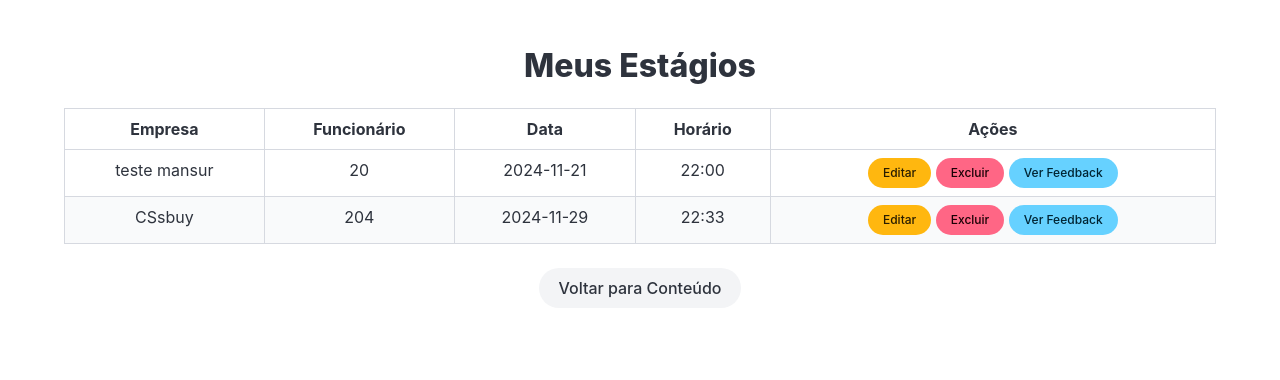
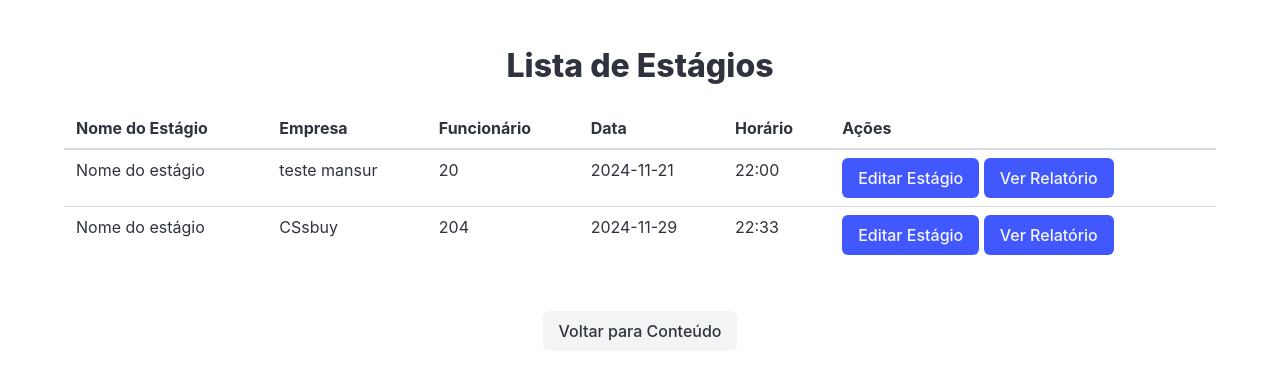
Before and after one commit to Mansur-xtz/trb, a PHP site: page /listar_estagios.php in a window 1280 px wide. Shown: the top 380 px of the page. Run offline with PHP 8.4, Linux system fonts and the light colour scheme; the visitor is signed in with stand-in values (Sample User, id 1); data comes from the database, SQL or seed files in the repository; both versions use the stored data as it was after the commit.

Commit message:
Add files via upload

```diff
--- a/login/conteudo.php
+++ b/login/conteudo.php
@@ -19,7 +19,7 @@
                             <a href="listar_estagios.php" class="button is-primary is-fullwidth mb-3">Listar Seus Estágios</a>
                             <a href="avaliar_estagio.php" class="button is-primary is-fullwidth mb-3">Avaliar Estágio</a>
                             <a href="criar_relatorio.php" class="button is-primary is-fullwidth mb-3">Criar Relatório de Estágio</a>
-
+                            <a href="registro_estagiario.php" class="button is-primary is-fullwidth mb-3">Registrar novo Estagiario</a>
                         </div>
                     </div>
 
--- a/login/listar_estagios.php
+++ b/login/listar_estagios.php
@@ -36,56 +36,60 @@ if ($usuarioId) {
     }
 
     // Exibe uma mensagem caso não tenha estágios
-    if (empty($estagios)) {
-        echo "<div class='notification is-warning'>Nenhum estágio encontrado.</div>";
-        echo "<div class='has-text-centered'>";
-        // Botão de adicionar estágio
-        echo "<a class='button is-primary is-rounded' href='adicionar_estagio.php'>Adicionar Estágio</a><br><br>";
-        // Botão de voltar para conteúdo
-        echo "<a class='button is-light is-rounded' href='conteudo.php'>Voltar para Conteúdo</a>";
-        echo "</div>";
-    } else {
+
         ?>
        <section class="section">
         <div class="container">
-                <h2 class="title has-text-centered is-size-3">Meus Estágios</h2>
-                <div class="table-container">
-                    <table class="table is-bordered is-striped is-hoverable is-fullwidth">
+            <h2 class="title has-text-centered">Lista de Estágios</h2>
+
+            <?php if (!empty($estagios)): ?>
+                <table class="table is-fullwidth">
                     <thead>
                         <tr>
-                                <th class="has-text-centered">Empresa</th>
-                                <th class="has-text-centered">Funcionário</th>
-                                <th class="has-text-centered">Data</th>
-                                <th class="has-text-centered">Horário</th>
-                                <th class="has-text-centered">Ações</th>
+                            <th>Nome do Estágio</th> <!-- Alterado para refletir o nome correto -->
+                            <th>Empresa</th>
+                            <th>Funcionário</th>
+                            <th>Data</th>
+                            <th>Horário</th>
+                            <th>Ações</th>
+
                         </tr>
                     </thead>
                     <tbody>
                         <?php foreach ($estagios as $estagio): ?>
-                                <tr>
-                                    <td class="has-text-centered"><?= htmlspecialchars($estagio['empresa'] ?? 'N/A') ?></td>
-                                    <td class="has-text-centered"><?= htmlspecialchars($estagio['funcionario'] ?? 'N/A') ?></td>
-                                    <td class="has-text-centered"><?= htmlspecialchars($estagio['data'] ?? 'N/A') ?></td>
-                                    <td class="has-text-centered"><?= htmlspecialchars($estagio['horario'] ?? 'N/A') ?></td>
-                                    <td class="has-text-centered">
-                                        <a class="button is-warning is-rounded is-small" href="editar_estagio.php?id=<?= $estagio['id'] ?>">Editar</a>
-                                        <a class="button is-danger is-rounded is-small" href="listar_estagios.php?excluir_id=<?= $estagio['id'] ?>" onclick="return confirm('Tem certeza que deseja excluir este estágio?')">Excluir</a>
-                                        <a class="button is-info is-rounded is-small" href="feedback_estagio.php?id=<?= $estagio['id'] ?>">Ver Feedback</a>
+                            <td><?= htmlspecialchars($estagio['curso'] ?? '') ?> Nome do estágio</td>
+                            <td><?= htmlspecialchars($estagio['empresa'] ?? '') ?></td>
+                            <td><?= htmlspecialchars($estagio['funcionario'] ?? '') ?></td>
+                            <td><?= htmlspecialchars($estagio['data'] ?? '') ?></td>
+                            <td><?= htmlspecialchars($estagio['horario'] ?? '') ?></td>
                             </td>
+
+                            <td>
+                                <a href="editar_estagio.php?id=<?= htmlspecialchars($estagio['id']) ?>" class="button is-link">Editar Estágio</a>
+                                <a href="feedback_estagio.php?id=<?= htmlspecialchars($estagio['id']) ?>" class="button is-link">Ver Relatório</a>
+                            </td>
+
+        </div>
         </tr>
+
     <?php endforeach; ?>
     </tbody>
     </table>
-                </div>
-                <div class="has-text-centered">
-                    <a class="button is-light is-rounded" href="conteudo.php">Voltar para Conteúdo</a>
-                </div>
+<?php else: ?>
+    <p class="notification is-warning">Você não tem estágios para exibir.</p>
+<?php endif; ?>
+
 </div>
     </section>
+    <div class="has-text-centered">
+                                <a class="button is-light" href="conteudo.php">Voltar para Conteúdo</a>
+                            </div>
+
 <?php
-    }
 } else {
-    echo "<div class='notification is-danger'>Erro: Usuário não autenticado.</div>";
+    echo "<p class='notification is-danger'>Erro: Usuário não autenticado.</p>";
     exit();
 }
+
+include 'footer.php';
 ?>
```
Also changed, not shown: login/app/Controller/CadastrarEstagiario.php (added, +29 -0 lines), login/app/Model/Estagiario.php (added, +29 -0 lines), login/registro_estagiario.php (added, +103 -0 lines), login/banco.db. Lines whose indentation alone changed are shown as unchanged.
